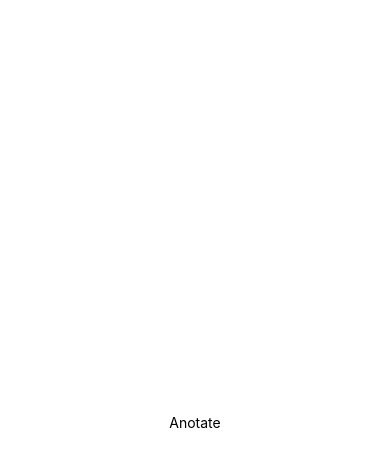
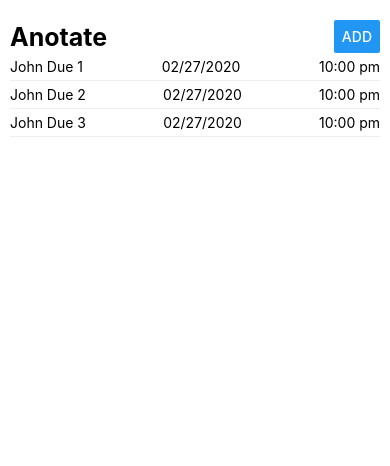
Before and after one commit to Jeffrey-A/anotame, a React Native app: screen / in a window 390 px wide. Shown: the top 466 px of the page. Built offline with nearby package versions, Linux system fonts and the light colour scheme.

Commit message:
feat(*): add test data and create list

```diff
--- a/App.js
+++ b/App.js
@@ -1,21 +1,62 @@
-import { StatusBar } from 'expo-status-bar';
-import React from 'react';
-import { StyleSheet, Text, View } from 'react-native';
+import { StatusBar } from "expo-status-bar";
+import React, { useState } from "react";
+import {
+  StyleSheet,
+  Text,
+  View,
+  Button,
+  FlatList,
+  SafeAreaView,
+} from "react-native";
+import ContactsWrapper from "react-native-contacts-wrapper";
+import ListItem from "./components/ListItem";
 
-export default function App() {
+export default function App(props) {
+  const [items, setItem] = useState([
+    {
+      name: "John Due 1",
+      date: "02/27/2020",
+      time: "10:00 pm",
+    },
+    {
+      name: "John Due 2",
+      date: "02/27/2020",
+      time: "10:00 pm",
+    },
+    {
+      name: "John Due 3",
+      date: "02/27/2020",
+      time: "10:00 pm",
+    },
+  ]);
   return (
-    <View style={styles.container}>
-      <Text>Anotate</Text>
-      <StatusBar style="auto" />
+    <View style={styles.mainWrapper}>
+      <View style={styles.header}>
+        <Text style={styles.logo}>Anotate</Text>
+        <Button title="Add" />
+      </View>
+
+      <FlatList
+        data={items}
+        renderItem={({ item }) => <ListItem item={item} />}
+      />
     </View>
   );
 }
 
 const styles = StyleSheet.create({
-  container: {
-    flex: 1,
-    backgroundColor: '#fff',
-    alignItems: 'center',
-    justifyContent: 'center',
+  mainWrapper: {
+    padding: 10,
+    paddingTop: 20,
+  },
+  header: {
+    backgroundColor: "#fff",
+    justifyContent: "space-between",
+    flexDirection: "row",
+    alignItems: "center",
+  },
+  logo: {
+    fontSize: 25,
+    fontWeight: 'bold',
   },
 });
--- /dev/null
+++ b/components/ListItem.js
@@ -0,0 +1,24 @@
+import { StatusBar } from "expo-status-bar";
+import React from "react";
+import { StyleSheet, Text, View, TouchableOpacity, Button } from "react-native";
+
+export default function ListItem({ item }) {
+  return (
+    <TouchableOpacity style={styles.container}>
+      <Text>{item.name}</Text>
+      <Text>{item.date}</Text>
+      <Text>{item.time}</Text>
+    </TouchableOpacity>
+  );
+}
+
+const styles = StyleSheet.create({
+    container: {
+        borderBottomWidth: 1,
+        borderColor: '#eee',
+        paddingTop: 5,
+        paddingBottom: 5,
+        flexDirection: 'row',
+        justifyContent:'space-between'
+    }
+});
--- a/package.json
+++ b/package.json
@@ -13,6 +13,7 @@
     "react": "16.13.1",
     "react-dom": "16.13.1",
     "react-native": "https://github.com/expo/react-native/archive/sdk-39.0.4.tar.gz",
+    "react-native-contacts-wrapper": "^0.2.4",
     "react-native-web": "~0.13.12"
   },
   "devDependencies": {
```
